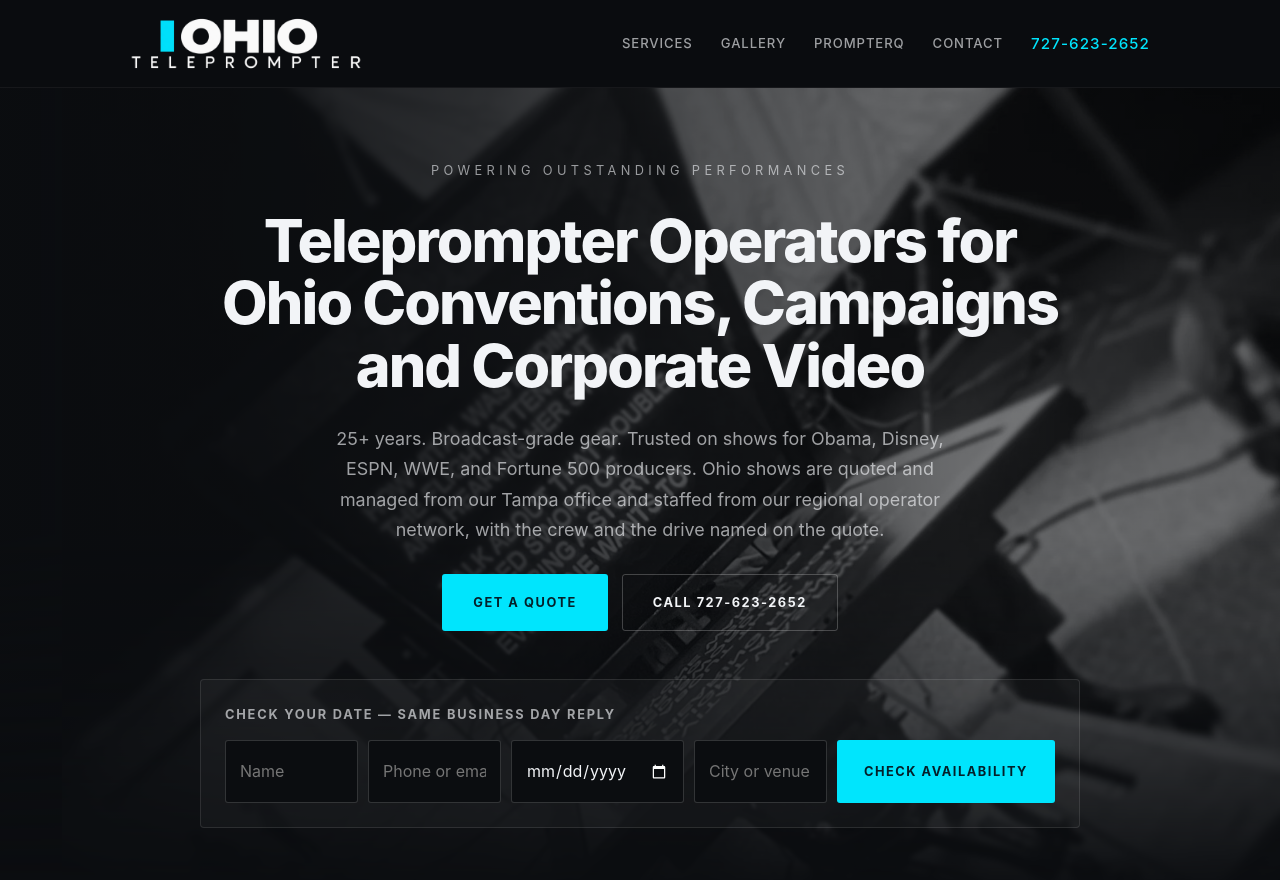
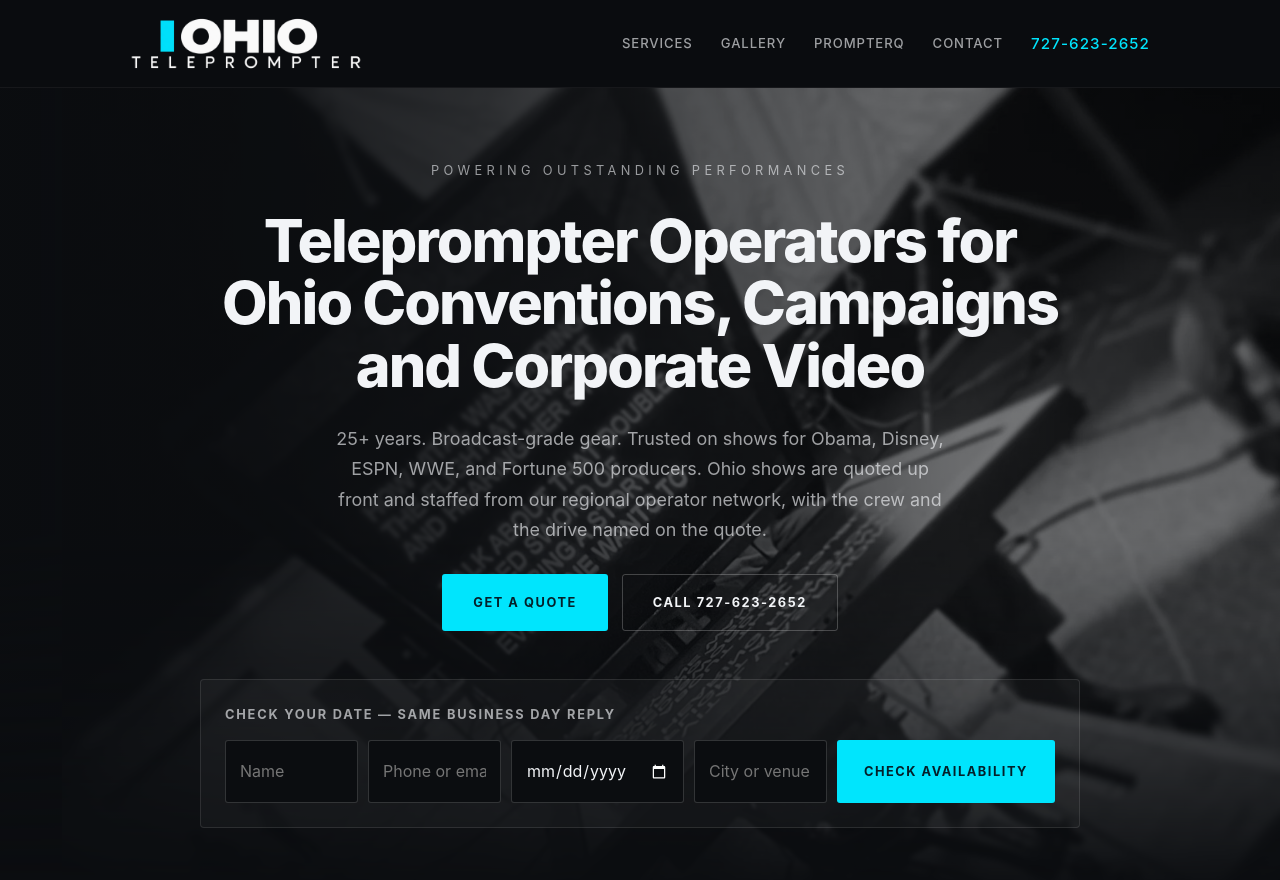
Before and after one commit to jasproj/ohioteleprompter, a Jekyll site: the page index.html, which Jekyll copies as it is, in a window 1280 px wide and 900 px high. Shown: the top 880 px of the window. Built offline with Jekyll 4.4.1, drawn with Linux system fonts in a browser that asks for light colours; some of the changed text lies outside the part shown.

Commit message:
Service-area business: drop Temple Terrace address and Tampa-office copy (#46)
Claude-Session: https://claude.ai/code/session_01SW4oYwAA8ZEcmkVZYUBX96

Co-authored-by: Claude <noreply@anthropic.com>

```diff
--- a/index.html
+++ b/index.html
@@ -39,7 +39,7 @@
         "@type": "ProfessionalService",
         "name": "Ohio Teleprompter",
         "alternateName": "National Teleprompter — Ohio",
-        "description": "Teleprompter rental with operator across Ohio. Bookings managed from the National Teleprompter Network headquarters in Tampa, FL; crews staffed from the regional operator network.",
+        "description": "Teleprompter rental with operator across Ohio. Part of the National Teleprompter Network; crews staffed from the regional operator network.",
         "url": "https://ohioteleprompter.com",
         "logo": "https://ohioteleprompter.com/logo-header.png",
         "image": "https://ohioteleprompter.com/og-image.jpg",
@@ -552,7 +550,7 @@
         <div class="wrap">
             <p class="hero-tagline">Powering Outstanding Performances</p>
             <h1>Teleprompter Operators for Ohio Conventions, Campaigns and Corporate Video</h1>
-            <p class="hero-vp">25+ years. Broadcast-grade gear. Trusted on shows for Obama, Disney, ESPN, WWE, and Fortune 500 producers. Ohio shows are quoted and managed from our Tampa office and staffed from our regional operator network, with the crew and the drive named on the quote.</p>
+            <p class="hero-vp">25+ years. Broadcast-grade gear. Trusted on shows for Obama, Disney, ESPN, WWE, and Fortune 500 producers. Ohio shows are quoted up front and staffed from our regional operator network, with the crew and the drive named on the quote.</p>
             <div class="hero-ctas">
                 <a href="#contact" class="btn btn-primary">Get a Quote</a>
                 <a href="tel:727-623-2652" class="btn btn-secondary">Call 727-623-2652</a>
@@ -810,7 +808,7 @@
                     <h2 class="sec-title">Lock In Your Show Date</h2>
                     <a href="tel:727-623-2652" class="phone-big">727-623-2652</a>
                     <p class="contact-meta">or email <a href="mailto:jason@floridateleprompter.com">jason@floridateleprompter.com</a></p>
-                    <p class="contact-loc">Serving all of Ohio &bull; Booked from our Tampa office &bull; Part of the National Teleprompter Network</p>
+                    <p class="contact-loc">Serving all of Ohio &bull; Operator included on every booking &bull; Part of the National Teleprompter Network</p>
                 </div>
                 <form class="contact-form" data-ajax action="https://formspree.io/f/mjknplbe" method="POST">
                     <p class="form-note">Same business day response. 48-hour minimum notice for bookings.</p>
```
Also changed, not shown: other parts of index.html (+1 -3 lines).
